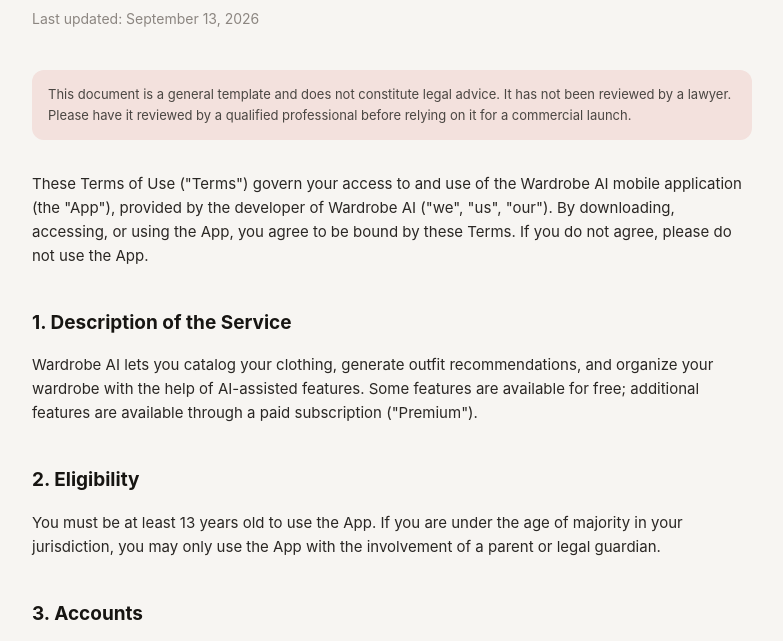
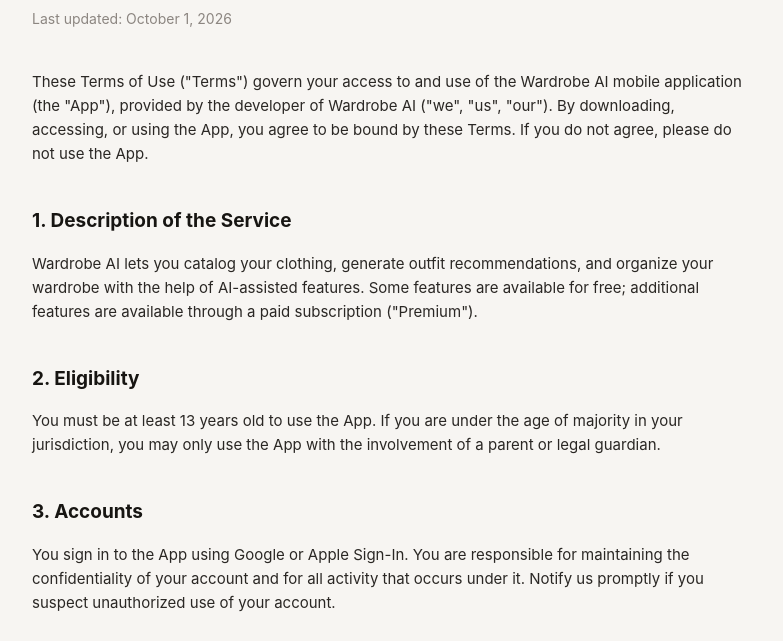
Before and after one commit to badre-eddine127/wardrobe-ai-legal, a plain HTML site: page terms.html in a window 1280 px wide. Shown: the part 144-785 px from the top of the page, without its empty margins (248-1031 px from the left). Drawn offline with Linux system fonts and the light colour scheme.

Commit message:
Update terms.html to remove disclaimer and change date
Removed disclaimer section and updated last updated date.

```diff
--- a/terms.html
+++ b/terms.html
@@ -20,7 +20,6 @@
   a { color: #8A6A3F; }
   .brand { display: flex; align-items: center; gap: 8px; margin-bottom: 28px; font-weight: 600; font-size: 17px; }
   .brand span.accent { color: #8A6A3F; }
-  .disclaimer { background: #F3E1DD; border-radius: 12px; padding: 14px 16px; font-size: 13px; color: #4A4642; margin-bottom: 32px; }
   .footer { margin-top: 56px; font-size: 13px; color: #8C8681; }
 </style>
 </head>
@@ -28,11 +27,7 @@
 <div class="wrap">
   <div class="brand">Wardrobe <span class="accent">AI</span></div>
   <h1>Terms of Use</h1>
-  <div class="updated">Last updated: September 13, 2026</div>
-
-  <div class="disclaimer">
-    This document is a general template and does not constitute legal advice. It has not been reviewed by a lawyer. Please have it reviewed by a qualified professional before relying on it for a commercial launch.
-  </div>
+  <div class="updated">Last updated: October 1, 2026</div>
 
   <p>These Terms of Use ("Terms") govern your access to and use of the Wardrobe AI mobile application (the "App"), provided by the developer of Wardrobe AI ("we", "us", "our"). By downloading, accessing, or using the App, you agree to be bound by these Terms. If you do not agree, please do not use the App.</p>
 
```
